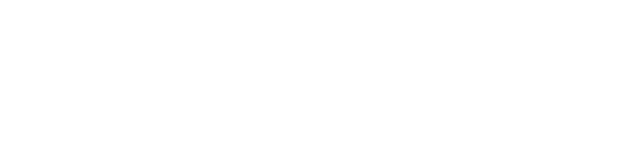
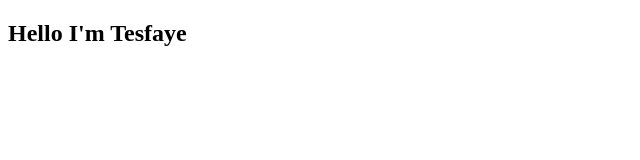
Before and after one commit to eyoab01/codecamp, a plain HTML site: page index.html in a window 1280 px wide. Shown: the whole page, without its empty margins (0-640 px from the left). Drawn offline with Linux system fonts and the light colour scheme.

Commit message:
files added to the project

```diff
--- a/index.html
+++ b/index.html
@@ -5,8 +5,11 @@
     <meta http-equiv="X-UA-Compatible" content="IE=edge">
     <meta name="viewport" content="width=device-width, initial-scale=1.0">
     <title>Document</title>
+    <rel type='stylesheet' href='style.css' />
 </head>
 <body>
-
+    <nav>
+        <div><H1>Hello I'm Tesfaye</H1></div>
+    </nav>
 </body>
 </html>
```
Also changed, not shown: style.css (added).
